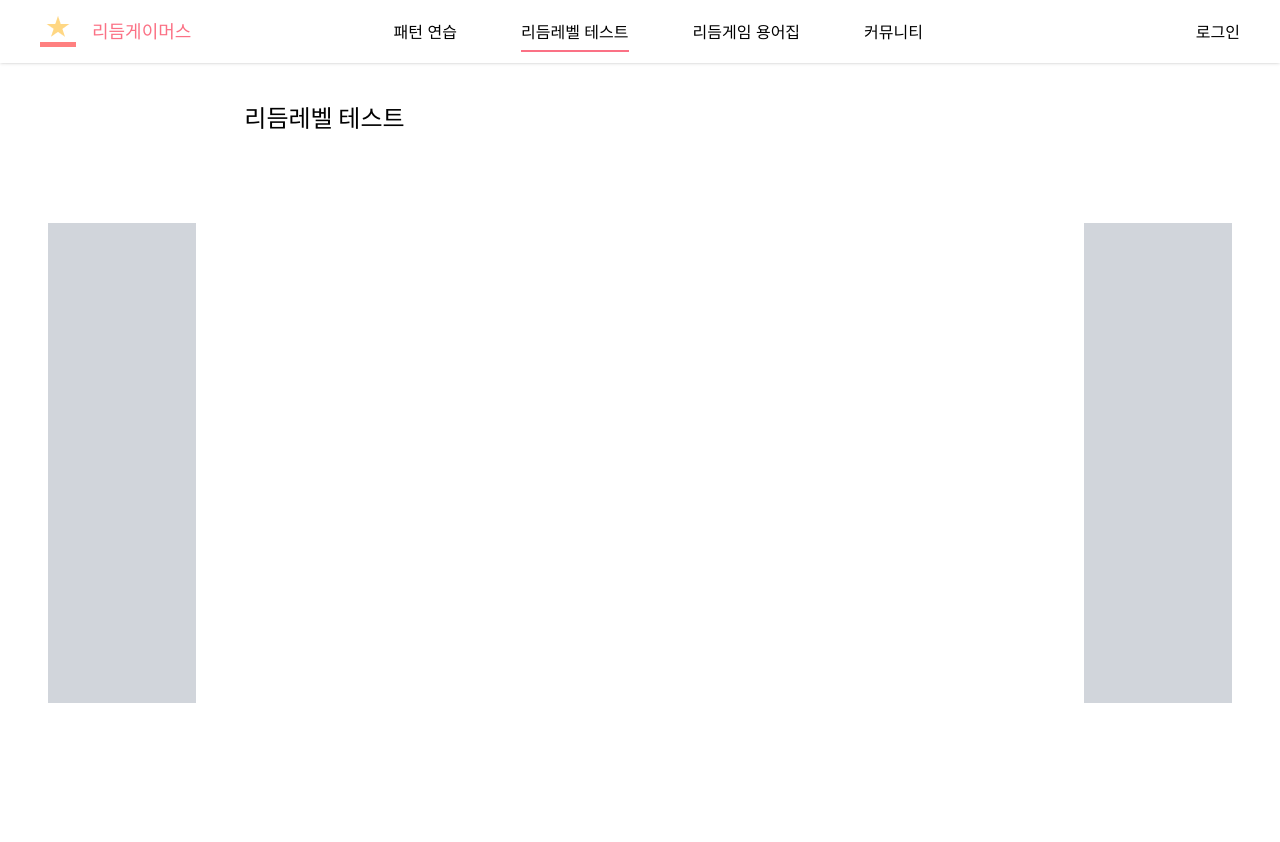
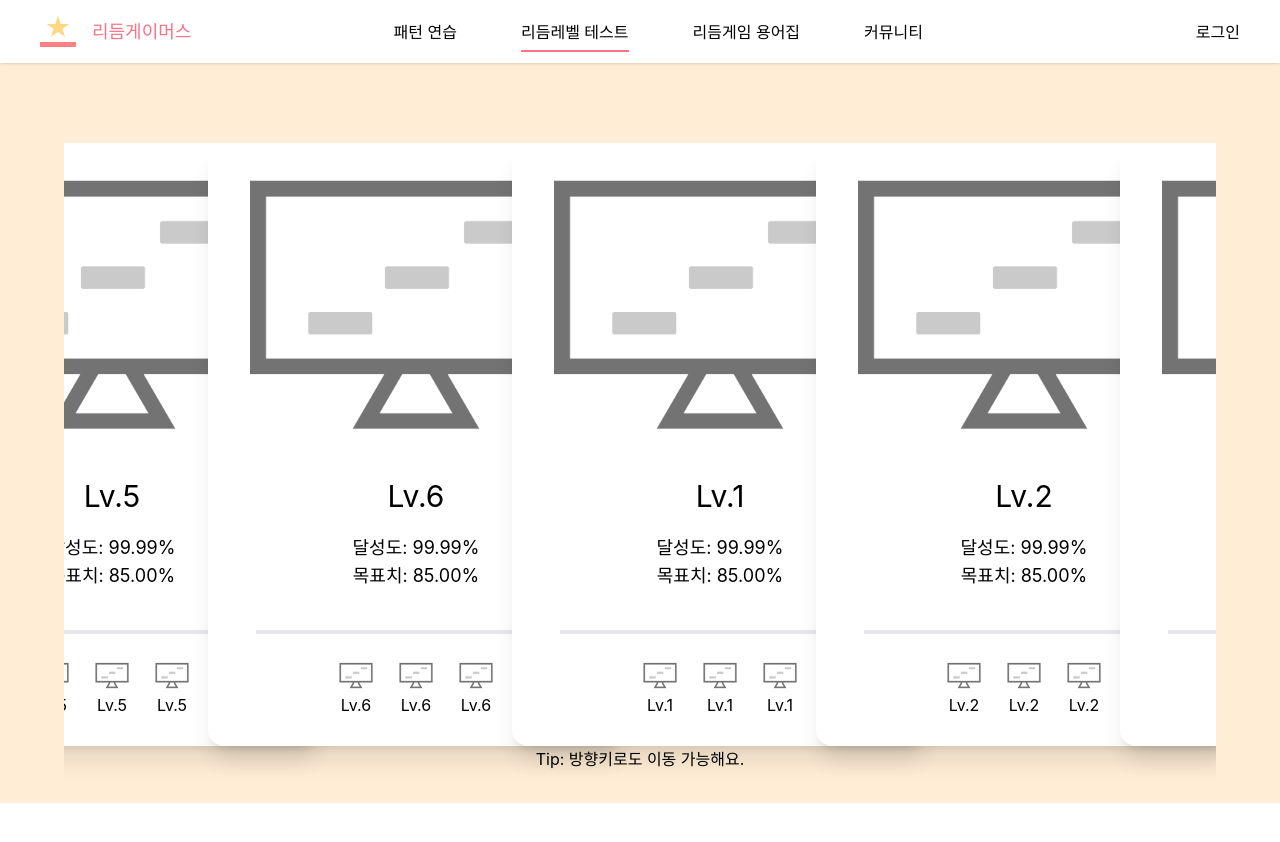
Before and after one commit to rhythm-gamers/rg-front, a Next.js app: page /level_tests in a window 1280 px wide. Shown: the top 842 px of the page. After the commit the page ends 803 px from the top, so only its background shows below. Built offline with nearby package versions, Linux system fonts and the light colour scheme; a web font is replaced by a local one.

Commit message:
Design: 레벨 테스트 페이지 디자인 초안 개발

```diff
--- /dev/null
+++ b/src/app/level_tests/[levelTestId]/page.tsx
@@ -0,0 +1,20 @@
+import UnityContainer from "@/components/organisms/UnityContainer";
+
+interface ILevelTestFromLevelTestId {
+  params: {
+    levelTestId: number;
+  };
+}
+
+const LevelTestFromLevelTestId = ({
+  params: { levelTestId },
+}: ILevelTestFromLevelTestId) => {
+  return (
+    <main className="w-screen max-w-7xl mx-auto my-0 p-8 text-center relative">
+      {levelTestId}
+      <UnityContainer />
+    </main>
+  );
+};
+
+export default LevelTestFromLevelTestId;
--- a/src/app/level_tests/page.tsx
+++ b/src/app/level_tests/page.tsx
@@ -1,21 +1,10 @@
-import AdSideBox from "@/components/atoms/AdSideBox/AdSideBox";
-import FullSizeSection from "@/components/atoms/FullSizeSection";
-import SectionTitle from "@/components/atoms/SectionTitle";
+import LevelCards from "@/components/level_tests/organisms/LevelCards";
 
-// redux state 사용예시
 const RhythmLevelTests = () => {
   return (
-    <FullSizeSection className="flex">
-      <AdSideBox />
-      <main className="w-full h-[70vh] flex flex-col justify-center items-center text-white">
-        <FullSizeSection>
-          <SectionTitle className="mt-10" isImportant>
-            리듬레벨 테스트
-          </SectionTitle>
-        </FullSizeSection>
-      </main>
-      <AdSideBox />
-    </FullSizeSection>
+    <main className="flex flex-col items-center w-full h-[calc(100vh-3.75rem)] bg-orange-100">
+      <LevelCards />
+    </main>
   );
 };
 
--- a/src/app/pattern_practice/[practiceId]/page.tsx
+++ b/src/app/pattern_practice/[practiceId]/page.tsx
@@ -1,6 +1,6 @@
 import UnityContainer from "@/components/organisms/UnityContainer";
 
-interface iPatternPracticeFromPracticeId {
+interface IPatternPracticeFromPracticeId {
   params: {
     practiceId: number;
   };
@@ -8,7 +8,7 @@ interface iPatternPracticeFromPracticeId {
 
 const PatternPracticeFromPracticeId = ({
   params: { practiceId },
-}: iPatternPracticeFromPracticeId) => {
+}: IPatternPracticeFromPracticeId) => {
   return (
     <main className="w-screen max-w-7xl mx-auto my-0 p-8 text-center relative">
       {practiceId}
--- /dev/null
+++ b/src/components/level_tests/molecules/LevelCard.tsx
@@ -0,0 +1,73 @@
+import Link from "next/link";
+import { useRouter } from "next/navigation";
+import { MouseEvent } from "react";
+
+interface ILevelCard {
+  level: number;
+
+  isDragging: boolean;
+}
+
+const LevelCard = ({ level, isDragging }: ILevelCard) => {
+  const router = useRouter();
+
+  const navigateToLevelTestByClick = (e: MouseEvent) => {
+    e.preventDefault();
+    if (isDragging) return;
+    router.push(`/level_tests/${level + 1}`);
+  };
+
+  return (
+    <Link
+      href={`/level_tests/${level + 1}`}
+      id={`lt-${level + 1}`}
+      onDragStart={(e) => e.preventDefault()}
+      onClick={navigateToLevelTestByClick}
+      className="flex flex-col min-w-[26rem] h-full bg-white hover:scale-110 focus:scale-110 origin-center transition-all p-2 rounded-2xl shadow-xl"
+    >
+      <div className="w-full h-full my-5">
+        <img
+          src="/images/pp_stair.png"
+          alt="레벨 테스트별 자켓 사진"
+          loading="lazy"
+        />
+      </div>
+      <div className="flex flex-col items-center w-full h-full px-10">
+        <div className="flex flex-col items-center">
+          <p className="py-5 text-3xl">Lv.{level + 1}</p>
+          <p className="text-lg">달성도: 99.99%</p>
+          <p className="text-lg">목표치: 85.00%</p>
+        </div>
+        <hr className="w-full mt-10 border-2" />
+        <div className="flex flex-nowrap min-h-24 items-center gap-5 mt-2">
+          <div className="flex flex-col w-10 items-center gap-1">
+            <img
+              src="/images/pp_stair.png"
+              alt="레벨 테스트별 패턴 아이콘"
+              loading="lazy"
+            />
+            <p>Lv.{level + 1}</p>
+          </div>
+          <div className="flex flex-col w-10 items-center gap-1">
+            <img
+              src="/images/pp_stair.png"
+              alt="레벨 테스트별 패턴 아이콘"
+              loading="lazy"
+            />
+            <p>Lv.{level + 1}</p>
+          </div>
+          <div className="flex flex-col w-10 items-center gap-1">
+            <img
+              src="/images/pp_stair.png"
+              alt="레벨 테스트별 패턴 아이콘"
+              loading="lazy"
+            />
+            <p>Lv.{level + 1}</p>
+          </div>
+        </div>
+      </div>
+    </Link>
+  );
+};
+
+export default LevelCard;
--- /dev/null
+++ b/src/components/level_tests/organisms/LevelCards.tsx
@@ -0,0 +1,105 @@
+"use client";
+
+import { MdArrowBackIos, MdArrowForwardIos } from "react-icons/md";
+import LevelCard from "../molecules/LevelCard";
+import Slider from "react-slick";
+import "slick-carousel/slick/slick.css";
+import "slick-carousel/slick/slick-theme.css";
+import { TbHandClick } from "react-icons/tb";
+import { useEffect, useRef, useState } from "react";
+import { useRouter } from "next/navigation";
+
+const LevelCards = () => {
+  const sliderRef = useRef<Slider>(null);
+  const currentIdx = useRef<number>(0);
+  const [isDragging, setIsDragging] = useState(false);
+  const router = useRouter();
+
+  const navigateToLevelTestByKeyboard = (e: KeyboardEvent) => {
+    e.preventDefault();
+    if (isDragging) return;
+    if (e.key === "Enter") {
+      router.push(`/level_tests/${currentIdx.current}`);
+    }
+  };
+
+  const settings = {
+    infinite: true,
+    arrows: false,
+    centerPadding: "120px",
+    centerMode: true,
+    slidesToShow: 3,
+    slidesToScroll: 1,
+    speed: 500,
+    swipeToSlide: true,
+    lazyLoading: "ondemand",
+    onInit: () => {
+      const focusTarget = sliderRef.current?.innerSlider?.list?.childNodes[0]
+        .childNodes[4] as HTMLDivElement;
+      focusTarget?.focus();
+    },
+    beforeChange: (oldIdx: number, newIdx: number) => {
+      setIsDragging(true);
+      if (Math.abs(newIdx - oldIdx) > 1) return;
+      const target = sliderRef.current?.innerSlider?.list?.querySelector(
+        `[data-index='${newIdx}']`,
+      )?.firstChild?.firstChild as HTMLDivElement;
+      target?.focus();
+      currentIdx.current = newIdx + 1;
+    },
+    afterChange: (newIdx: number) => {
+      if (newIdx !== 0 && newIdx !== 5) return;
+      const target = sliderRef.current?.innerSlider?.list?.querySelector(
+        `[data-index='${newIdx > 0 ? 5 : 0}']`,
+      )?.firstChild?.firstChild as HTMLDivElement;
+      target?.focus();
+      setIsDragging(false);
+    },
+  };
+
+  useEffect(() => {
+    const slider =
+      sliderRef.current?.innerSlider?.list?.childNodes[0].childNodes[4];
+    slider?.addEventListener("keydown", (e) =>
+      navigateToLevelTestByKeyboard(e as KeyboardEvent),
+    );
+    return () => {
+      slider?.removeEventListener("keydown", (e) =>
+        navigateToLevelTestByKeyboard(e as KeyboardEvent),
+      );
+    };
+  }, []);
+
+  return (
+    <div className="flex w-full h-full justify-evenly items-center relative">
+      <Slider
+        ref={sliderRef}
+        className="w-[90dvw] h-full bg-transparent z-50"
+        {...settings}
+      >
+        {[0, 1, 2, 3, 4, 5].map((value) => (
+          <LevelCard key={value} level={value} isDragging={isDragging} />
+        ))}
+      </Slider>
+      <div className="flex flex-col items-center gap-3 absolute bottom-8 mx-auto text-rose-400">
+        <div className="flex justify-between w-[30dvw]">
+          <div className="flex items-center animate-leftDrag">
+            <MdArrowBackIos className="text-rose-300" size={30} />
+            <MdArrowBackIos className="text-rose-200" size={30} />
+            <MdArrowBackIos className="text-rose-100" size={30} />
+          </div>
+          <TbHandClick className="animate-clickAndDrag" size={55} />
+          <div className="flex items-center animate-rightDrag">
+            <MdArrowForwardIos className="text-rose-100" size={30} />
+            <MdArrowForwardIos className="text-rose-200" size={30} />
+            <MdArrowForwardIos className="text-rose-300" size={30} />
+          </div>
+        </div>
+        <p className="text-lg">좌우로 스크롤하세요!</p>
+        <p className="text-black">Tip: 방향키로도 이동 가능해요.</p>
+      </div>
+    </div>
+  );
+};
+
+export default LevelCards;
```
